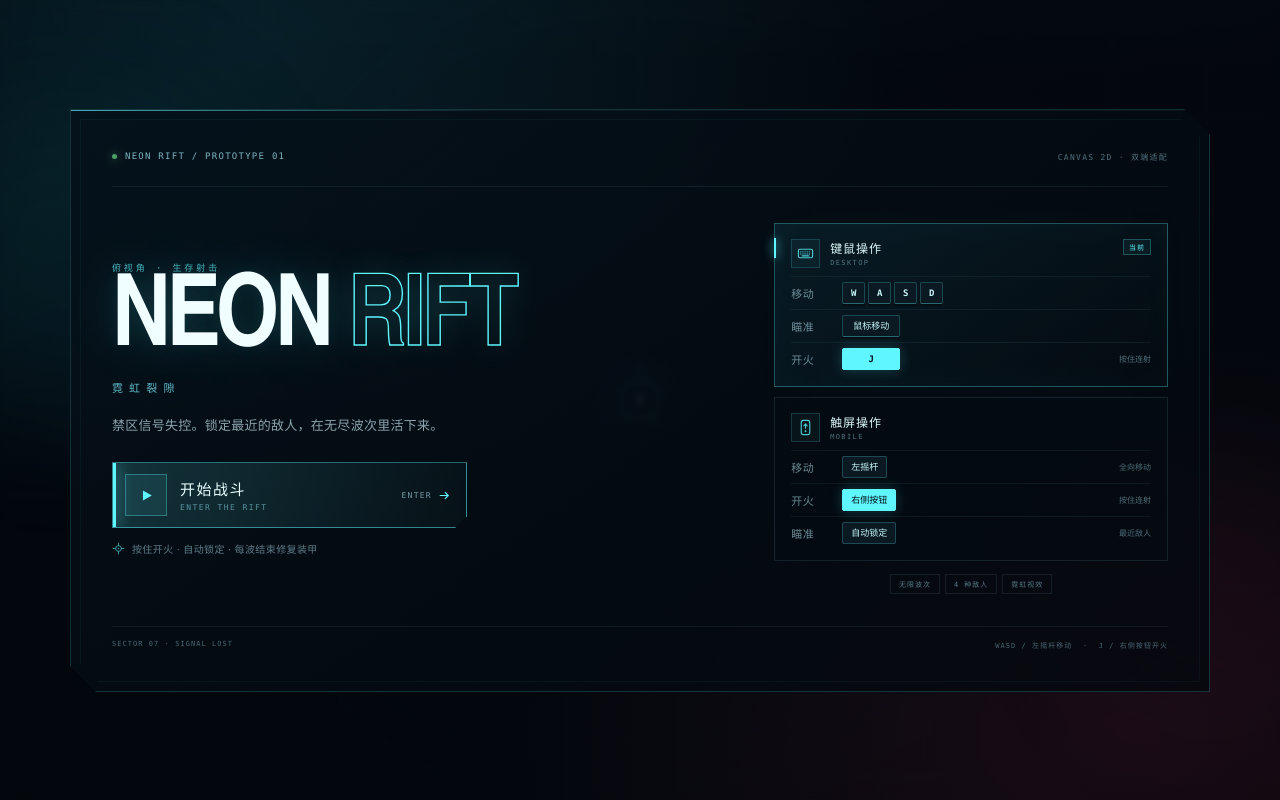
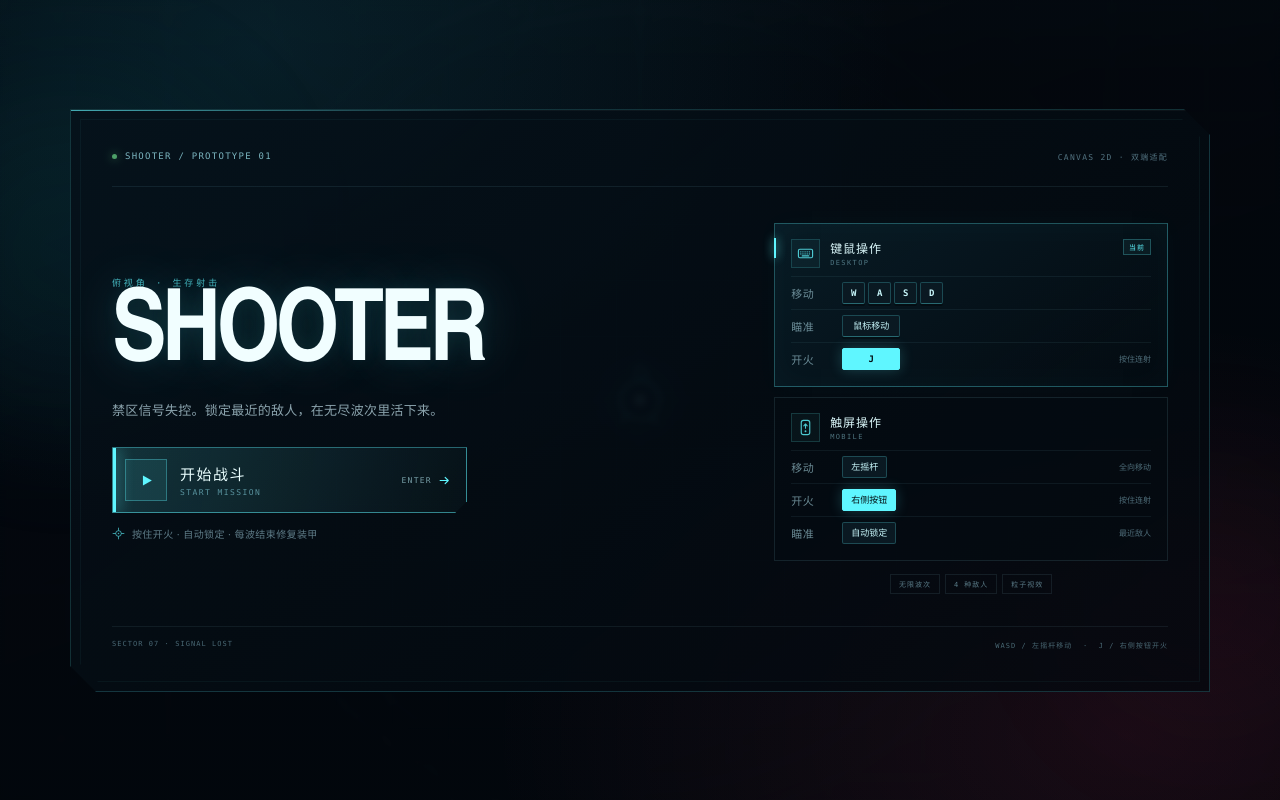
Before and after one commit to axiomofchoice-hjt/shooter, a React (Vite) app: page / in a window 1280 px wide. Built offline with nearby package versions, Linux system fonts and the light colour scheme.

Commit message:
chore: rename game branding to shooter

```diff
--- a/index.html
+++ b/index.html
@@ -7,7 +7,7 @@
     <meta name="mobile-web-app-capable" content="yes" />
     <meta name="apple-mobile-web-app-capable" content="yes" />
     <meta name="apple-mobile-web-app-status-bar-style" content="black-translucent" />
-    <title>NEON RIFT · 霓虹裂隙</title>
+    <title>shooter</title>
   </head>
   <body>
     <div id="root"></div>
--- a/package.json
+++ b/package.json
@@ -1,5 +1,5 @@
 {
-  "name": "neon-rift-shooter",
+  "name": "shooter",
   "private": true,
   "version": "0.1.0",
   "type": "module",
--- a/src/components/Overlays.tsx
+++ b/src/components/Overlays.tsx
@@ -21,7 +21,7 @@ export function StartScreen({ isTouch, onStart }: StartScreenProps) {
         <div className="menu-topline">
           <span className="eyebrow">
             <i className="status-dot" />
-            NEON RIFT / PROTOTYPE 01
+            SHOOTER / PROTOTYPE 01
           </span>
           <span className="build-tag">CANVAS 2D · 双端适配</span>
         </div>
@@ -29,10 +29,7 @@ export function StartScreen({ isTouch, onStart }: StartScreenProps) {
         <div className="menu-content">
           <section className="hero-copy">
             <p className="hero-kicker">俯视角 · 生存射击</p>
-            <h1 className="menu-title">
-              NEON <em>RIFT</em>
-            </h1>
-            <p className="menu-cn">霓虹裂隙</p>
+            <h1 className="menu-title">SHOOTER</h1>
             <p className="hero-lead">
               禁区信号失控。锁定最近的敌人，在无尽波次里活下来。
             </p>
@@ -43,7 +40,7 @@ export function StartScreen({ isTouch, onStart }: StartScreenProps) {
               </span>
               <span className="start-button-copy">
                 <strong>开始战斗</strong>
-                <small>ENTER THE RIFT</small>
+                <small>START MISSION</small>
               </span>
               <span className="start-button-key">
                 {isTouch ? 'TAP' : 'ENTER'}
@@ -120,7 +117,7 @@ export function StartScreen({ isTouch, onStart }: StartScreenProps) {
             <div className="feature-tags">
               <span>无限波次</span>
               <span>4 种敌人</span>
-              <span>霓虹视效</span>
+              <span>粒子视效</span>
             </div>
           </aside>
         </div>
--- a/src/game/audio.ts
+++ b/src/game/audio.ts
@@ -9,7 +9,7 @@ type SoundName =
   | 'death'
   | 'spit';
 
-const STORAGE_KEY = 'neon-rift-muted';
+const STORAGE_KEY = 'shooter-muted';
 
 export class SoundFX {
   muted = false;
--- a/src/styles.css
+++ b/src/styles.css
@@ -492,20 +492,6 @@ svg {
   white-space: nowrap;
 }
 
-.menu-title em {
-  font-style: normal;
-  color: transparent;
-  -webkit-text-stroke: 1.4px var(--cyan);
-  text-shadow: 0 0 34px rgba(95, 246, 255, 0.16);
-}
-
-.menu-cn {
-  margin: 14px 0 0;
-  font-family: var(--mono);
-  font-size: 11px;
-  letter-spacing: 0.56em;
-  color: rgba(109, 216, 230, 0.86);
-}
 
 .hero-lead {
   max-width: 31em;
@@ -1360,10 +1346,6 @@ kbd.accent,
     font-size: clamp(52px, 14vw, 78px);
   }
 
-  .menu-cn {
-    margin-top: 10px;
-    font-size: 10px;
-  }
 
   .hero-lead {
     margin-top: 12px;
@@ -1559,9 +1541,6 @@ kbd.accent,
     font-size: clamp(44px, 10vh, 64px);
   }
 
-  .menu-cn {
-    margin-top: 7px;
-  }
 
   .hero-lead {
     display: none;
```
Also changed, not shown: 2 other files (tests, documents, lock files or other folders).
